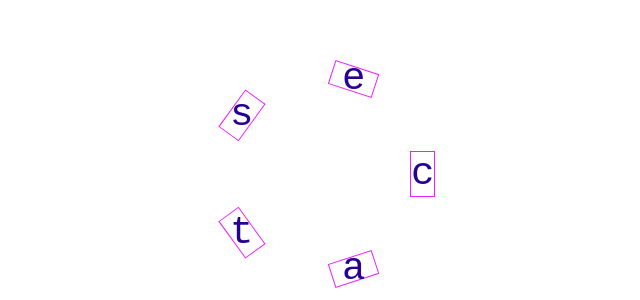
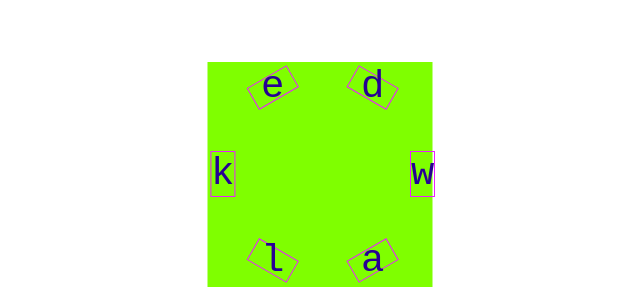
Before and after one commit to marvinody/crossword, a React (Create React App) app: page / in a window 1280 px wide. Shown: the part 503-803 px from the top of the page, without its empty margins (330-970 px from the left). Built offline with nearby package versions, Linux system fonts and the light colour scheme.

Commit message:
v2 of selection done. more like original. still needs some touchups in terms of input but idea is there

```diff
--- a/src/App.css
+++ b/src/App.css
@@ -7,6 +7,7 @@ body, #root, .App {
   width:100vw;
   display:flex;
   justify-content: center;
+  overflow:hidden;
 }
 
 .App-logo {
--- a/src/Char.tsx
+++ b/src/Char.tsx
@@ -27,8 +27,9 @@ export const Char: React.FC<Props> = props => {
   const singleCharStyle = {
     transform: `rotate(-${deg})`
   }
+  const className = 'char container ' + (props.char.isSelected ? 'selected' : '');
   return (
-    <li className='char container'
+    <li className={className}
       onClick={onClick}
       style={style}
     >
--- /dev/null
+++ b/src/CharConnector.tsx
@@ -0,0 +1,56 @@
+import React from 'react';
+import { CharInfo } from './store/reducers';
+
+type Props = {
+  letters: Array<CharInfo>
+}
+const DIAMETER = 225;
+const RADIUS = DIAMETER / 2;
+const CENTER = { x: RADIUS, y: RADIUS }
+const ADJUSTED_RADIUS = RADIUS - 23;
+export const CharConnector: React.FC<Props> = props => {
+
+  return (
+    <svg width={DIAMETER} height={DIAMETER} className='char connections'>
+      {makeLines(props.letters)}
+    </svg>
+  )
+}
+
+
+type Coord = [number, number]
+
+const getAngleFromIdx = (idx: number, len: number): number => ((360 / len) | 0) * idx
+const getCoordsFromAngle = (angle: number): Coord => {
+  const xInc = ADJUSTED_RADIUS * Math.cos(angle * Math.PI / 180),
+    yInc = ADJUSTED_RADIUS * Math.sin(angle * Math.PI / 180);
+  return [CENTER.x + xInc, CENTER.y + yInc];
+}
+
+const makeLines = (letters: Array<CharInfo>) => {
+  debugger;
+  const paired = letters
+    .map((c, idx) => ({ ...c, idx })) // save the idx of each one
+    .filter(c => c.isSelected) // only care about selecteds
+    .sort((a, b) => a.order - b.order) // and let's order them accordingly
+    .map(c => c.idx) // so we can make the mappings next
+    .map(idx => getAngleFromIdx(idx, letters.length)) // general angles
+    .map(getCoordsFromAngle) // finally get some coords for the correct letter
+    .reduce((acc: Array<[Coord, Coord]>, cur: Coord, idx: number, arr: Array<Coord>) => {
+      // if we're on last el, just return it
+      if (idx === arr.length - 1) return acc;
+      const pair: [Coord, Coord] = [cur, arr[idx + 1]]
+      return [...acc, pair]; // otherwise pair up with next fellow
+    }, [])
+  if (paired.length < 1) {
+    return
+  }
+  return paired.map((coords, idx) => <line
+    key={idx}
+    x1={coords[0][0]}
+    y1={coords[0][1]}
+    x2={coords[1][0]}
+    y2={coords[1][1]}
+    stroke='black'
+  ></line>)
+}
--- a/src/CharSelect.scss
+++ b/src/CharSelect.scss
@@ -21,3 +21,13 @@ $char-text-color: rgb(39, 0, 148);
   font-family: monospace;
   user-select: none;
 }
+.char.container.selected {
+  background-color:blue;
+}
+.char.connections {
+  background-color:chartreuse;
+  position: absolute;
+  bottom:10px;
+  left:50.75%;
+  transform: translateX(-50%)
+}
--- a/src/CharSelect.tsx
+++ b/src/CharSelect.tsx
@@ -2,6 +2,7 @@ import React from 'react';
 import { connect } from 'react-redux';
 import { Dispatch } from 'redux';
 import { Char } from './Char';
+import { CharConnector } from './CharConnector';
 import './CharSelect.scss';
 import { deselectWord, loadWord, selectWord } from './store/actions';
 import { State as StoreState } from './store/reducers';
@@ -23,6 +24,8 @@ export class DisconnectedCharSelect extends React.Component<Props, State> {
   render() {
     const max = this.props.letters.length;
     return (
+      <div>
+        <CharConnector letters={this.props.letters}></CharConnector>
         <ul className='charSelect'>
           {this.props.letters.map((char, idx) => {
             return (<Char
@@ -35,10 +38,11 @@ export class DisconnectedCharSelect extends React.Component<Props, State> {
             ></Char>)
           })}
         </ul>
+      </div>
     )
   }
   componentDidMount() {
-    this.props.load('catse');
+    this.props.load('walked');
   }
 }
 
--- a/src/store/reducers/index.ts
+++ b/src/store/reducers/index.ts
@@ -45,6 +45,10 @@ function wordSelect(state = initialState.wordSelect, action: Action): State['wor
       }
     case ActionType.DESELECT_WORD:
       const chosenLetter = state.letters[action.idx]
+      // prevent out of order deselecting
+      if (chosenLetter.order !== state.selectedIdx - 1) {
+        return state;
+      }
       return {
         ...state,
         letters: state.letters.map((c, idx) => {
```
Lines whose indentation alone changed are shown as unchanged.
